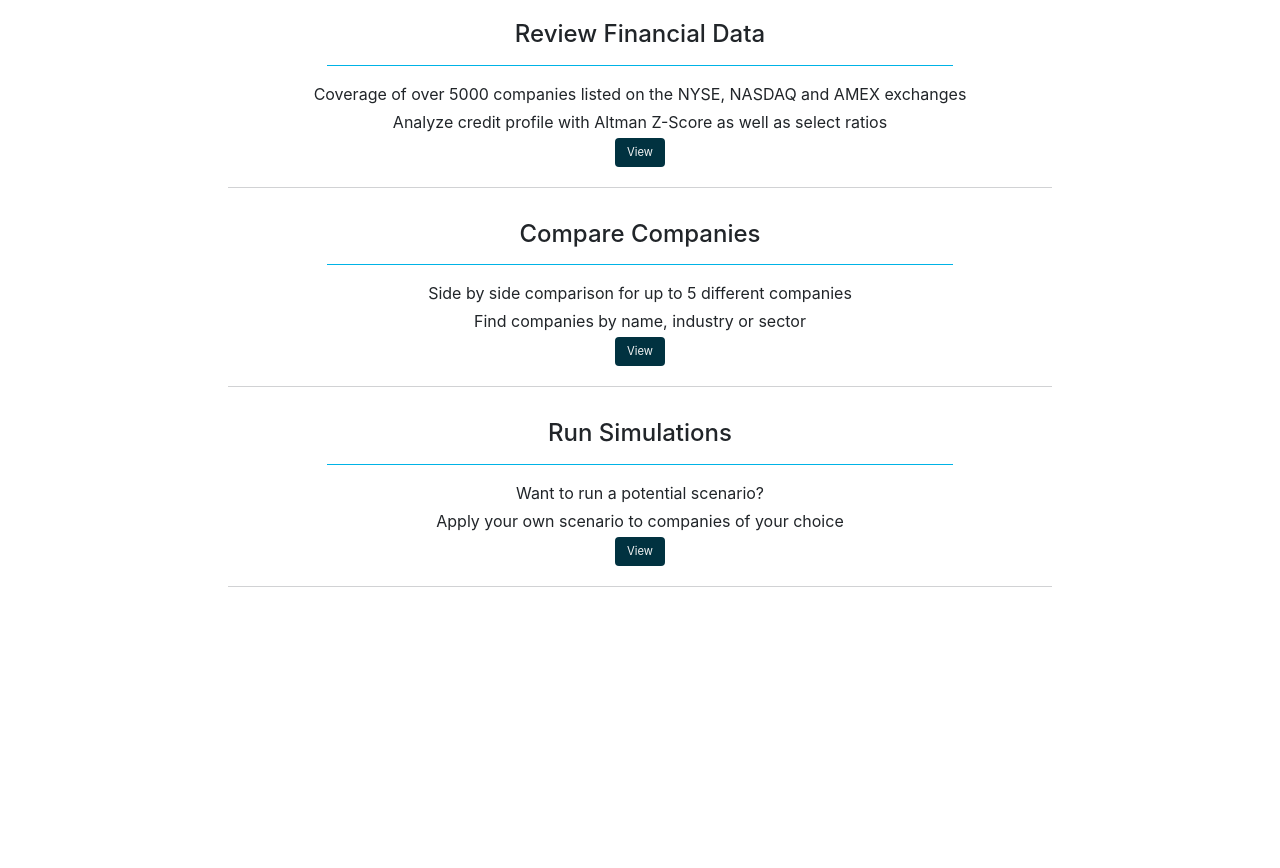
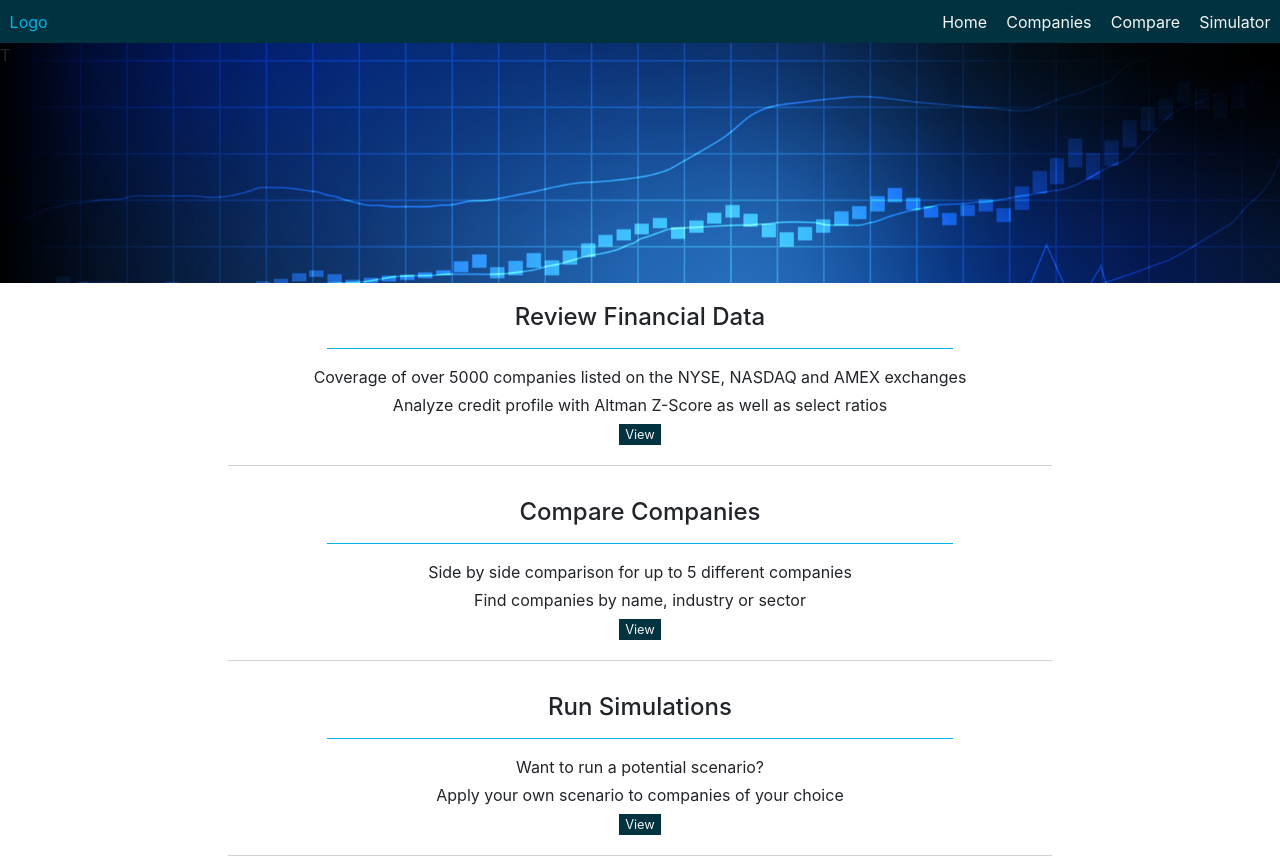
Before and after one commit to JerYoMat/coda-react-rails, a React (Create React App) app in the folder client/: page / in a window 1280 px wide. Before the commit the page ends 800 px from the top, so only its background shows below. Built offline with nearby package versions, Linux system fonts and the light colour scheme.

Commit message:
added Navbar for desktop, combined HomePage components, added banner image

```diff
--- a/client/src/App.js
+++ b/client/src/App.js
@@ -1,14 +1,19 @@
 import React from 'react';
 import './App.css';
-import CardStack from './components/CardStack';
-
-
+import { Router } from '@reach/router';
+import Navbar from './components/Navbar';
+import HomePage from './pages/HomePage';
 
 
 const App = () => {
 
   return (
-    <CardStack/>
+    <div>
+    <Navbar />
+    <Router>
+      <HomePage path='/' />
+    </Router>
+    </div>
   )
 }
 
--- a/client/src/components/CardStack.js
+++ b/client/src/components/CardStack.js
@@ -4,7 +4,7 @@ import cardContent from '../content/HomePage/cardContent.js';
 
 const CardStack = () => {
   return (
-  <div className='col-md-8 offset-2'>
+  <div className='col-md-8 offset-md-2'>
     {cardContent.map(obj => (
     <HomeCard key={obj.id} heading={obj['heading']} content={obj['content']} />
       )
--- a/client/src/components/HomeCard.js
+++ b/client/src/components/HomeCard.js
@@ -8,7 +8,7 @@ const HomeCard = ({ heading, content}) => (
         {content.map(line => (
           <p className='card-text'>{line}</p>
         ))}
-        <button className='btn'>View</button>
+        <button>View</button>
       </div>
     </div>
 )
--- a/client/src/components/HomeCard.scss
+++ b/client/src/components/HomeCard.scss
@@ -8,6 +8,7 @@ div.card {
   border-right: none;
   border-bottom: 1px solid $light-gray;
   margin-bottom: 0.75rem;
+  .card-body {
     h2.card-title{
       font-size: 1.5rem;
       border-bottom: 1px solid $light-blue;
@@ -25,8 +26,14 @@ div.card {
       background-color: $dark-green;
       color: whitesmoke;
       border: none;
-    font-size: 0.7rem;
+      font-size: 0.8rem;
+      &:hover{
+        color: $light-blue;
+      }
     }
 
 
   }
+
+
+}
--- /dev/null
+++ b/client/src/components/Navbar.js
@@ -0,0 +1,32 @@
+import React from 'react';
+import { Link } from '@reach/router';
+import './Navbar.scss'
+
+const Navbar = ({ user }) => {
+
+  return (
+    <div className='navbar-container'>
+      <Link to='/'>
+      <span className='logo'>Logo</span>
+      </Link>
+      <Link to='/simulator'>
+        <span className='nav-link'>Simulator</span>
+      </Link>
+      <Link to='/compare'>
+        <span className='nav-link'>Compare</span>
+      </Link>
+
+      <Link to='/companies'>
+        <span className='nav-link'>Companies</span>
+      </Link>
+
+      <Link to='/'>
+        <span className='nav-link'>Home</span>
+      </Link>
+
+    </div>
+  )
+
+}
+
+export default Navbar;
--- /dev/null
+++ b/client/src/components/Navbar.scss
@@ -0,0 +1,26 @@
+@import '../styles/colors.scss';
+
+div.navbar-container {
+  background-color: $dark-green;
+  line-height: 1.5rem;
+  overflow: hidden;
+}
+
+span.logo {
+  float: left;
+  color: $light-blue;
+  padding: 0.6rem;
+
+}
+
+span.nav-link {
+  color: whitesmoke;
+  text-align: center;
+  text-decoration: none;
+  float: right;
+  padding: 0.6rem;
+}
+
+a:active {
+  color: red;
+}
--- a/client/src/pages/HomePage.js
+++ b/client/src/pages/HomePage.js
@@ -0,0 +1,14 @@
+import React from 'react';
+import './HomePage.scss'
+import CardStack from '../components/CardStack';
+
+const HomePage = () => {
+  return (
+    <div>
+      <div className='banner-container'>T</div>
+      <CardStack />
+    </div>
+  )
+}
+
+export default HomePage;
--- /dev/null
+++ b/client/src/pages/HomePage.scss
@@ -0,0 +1,7 @@
+div.banner-container {
+  height: 30vh;
+  max-height: 400px;
+  background-image: url('../images/background3.jpg');
+  background-size: cover;
+
+}
```
Also changed, not shown: client/src/components/Banner.js (added, +10 -0 lines), client/src/images/background3.jpg (added), client/src/styles/colors.scss (line endings or trailing spaces). Lines whose indentation alone changed are shown as unchanged.
